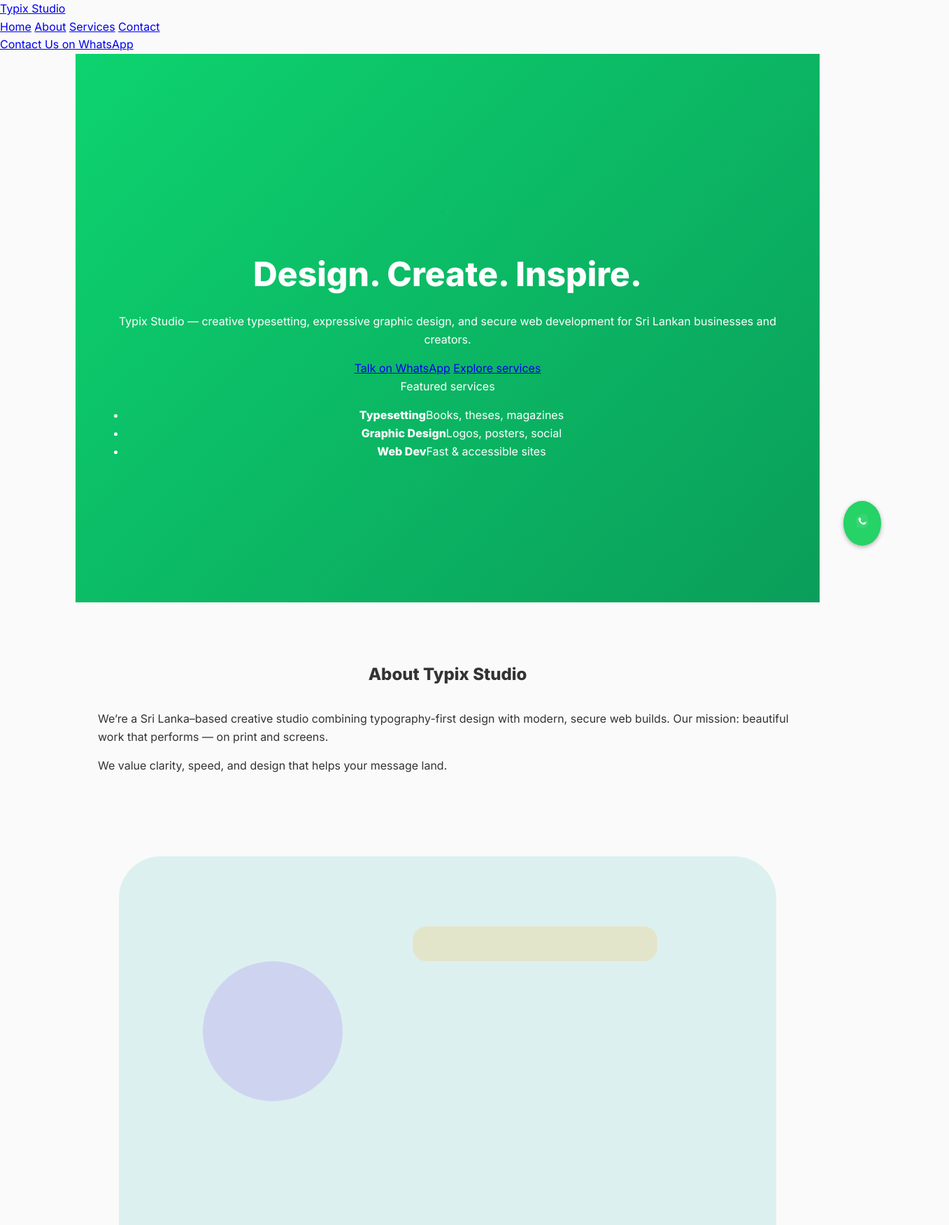
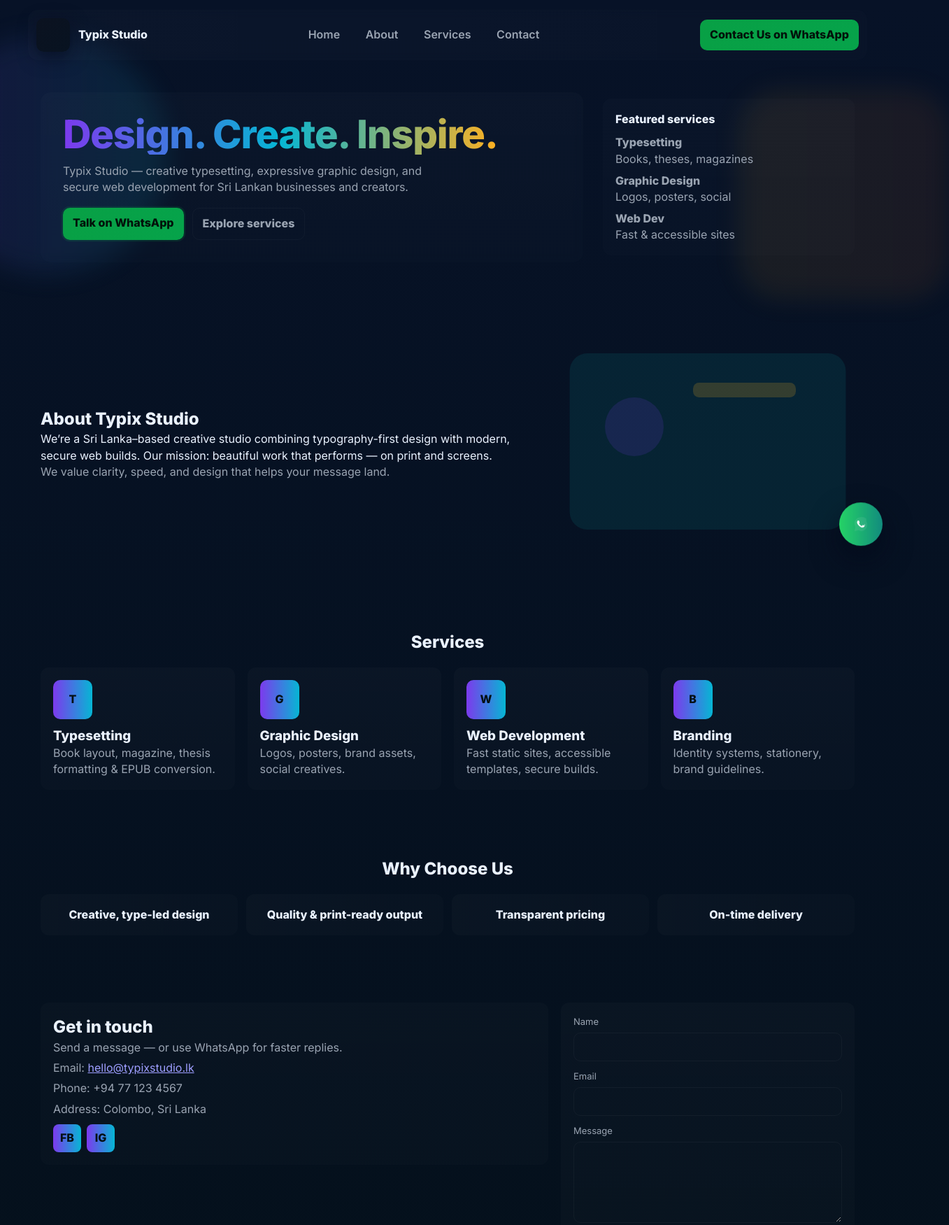
Before and after one commit to saniherath/typixstudio, a plain HTML site: page index.html in a window 1280 px wide. Shown: the top 1751 px of the page at 70% size, 1357 px wide, since content can reach past the window. Drawn offline with Linux system fonts and the light colour scheme.

Commit message:
Update style.css

```diff
--- a/style.css
+++ b/style.css
@@ -1,136 +1,119 @@
-/* ===== Global Styles ===== */
-body {
-  margin: 0;
-  font-family: 'Inter', sans-serif;
-  line-height: 1.6;
-  background: #fafafa;
-  color: #333;
+/* =========================
+   Typix Studio — Creative
+   style.css (separate file)
+   ========================= */
+
+/* ---- Vars ---- */
+:root{
+  --bg:#071227;
+  --card:#0b1220;
+  --muted:#9aa4b2;
+  --accent1:#7C3AED;
+  --accent2:#06B6D4;
+  --accent3:#FFB020;
+  --accent4:#08A045;
+  --glass: rgba(255,255,255,0.03);
+  --max-width:1200px;
+  --radius:14px;
+  font-family: 'Inter', system-ui, -apple-system, 'Segoe UI', Roboto, 'Helvetica Neue', Arial;
+  color-scheme: dark;
+  color: #eaf2ff;
 }
 
-/* ===== Navbar ===== */
-.navbar {
-  display: flex;
-  justify-content: space-between;
-  align-items: center;
-  padding: 1rem 2rem;
-  background: #111;
-  color: #fff;
-}
-.nav-links {
-  list-style: none;
-  display: flex;
-  gap: 1rem;
-}
-.nav-links a {
-  color: #fff;
-  text-decoration: none;
-  transition: color 0.3s;
-}
-.nav-links a:hover {
-  color: #0dd36f;
+/* ---- Reset & container ---- */
+*{box-sizing:border-box;margin:0;padding:0}
+html{scroll-behavior:smooth}
+body{background:linear-gradient(180deg,var(--bg),#04101a);font-family:var(--font);min-height:100vh;line-height:1.45;padding-bottom:80px}
+.container{width:100%;max-width:var(--max-width);margin:0 auto;padding:0 18px}
+
+/* ---- Topbar ---- */
+.topbar{position:sticky;top:14px;z-index:60}
+.nav-inner{display:flex;align-items:center;justify-content:space-between;gap:12px;padding:12px;border-radius:14px;background:linear-gradient(90deg, rgba(255,255,255,0.02), rgba(255,255,255,0.01));backdrop-filter:blur(6px)}
+.brand{display:flex;align-items:center;gap:12px;text-decoration:none;color:inherit}
+.logo{width:48px;height:48px;border-radius:10px;background:linear-gradient(135deg,var(--card),#081321);display:inline-grid;place-items:center;box-shadow:0 8px 26px rgba(2,6,23,0.6)}
+.brand-name{font-weight:700}
+.nav a{color:var(--muted);text-decoration:none;margin:0 8px;padding:8px;border-radius:8px;font-weight:600}
+.nav a:hover{color:#fff;background:var(--glass)}
+.nav-actions{display:flex;gap:8px}
+
+/* ---- Buttons ---- */
+.btn{display:inline-block;padding:10px 14px;border-radius:10px;text-decoration:none;font-weight:700}
+.btn-cta{background:linear-gradient(90deg,var(--accent4),#06a34a);color:#02120a}
+.btn-ghost{background:transparent;border:1px solid rgba(255,255,255,0.03);color:var(--muted)}
+.btn:hover{transform:translateY(-2px);transition:transform .18s ease}
+
+/* pulse for CTA */
+.pulse{animation:pulse 2.4s infinite}
+@keyframes pulse{0%{box-shadow:0 0 0 0 rgba(8,160,69,0.18)}70%{box-shadow:0 0 0 18px rgba(8,160,69,0)}100%{box-shadow:0 0 0 0 rgba(8,160,69,0)}}
+
+/* ---- Hero ---- */
+.hero{padding:60px 0 40px;position:relative;overflow:visible}
+.hero-bg-ornaments{position:absolute;inset:0;pointer-events:none}
+.orb{position:absolute;filter:blur(18px);transform:translate3d(0,0,0)}
+.orb-1{left:-8%;top:-6%;width:340px;height:340px}
+.orb-2{right:-6%;bottom:-4%;width:300px;height:300px}
+.hero-inner{display:grid;grid-template-columns:1fr 360px;gap:28px;align-items:center;position:relative}
+.hero-content{padding:32px;border-radius:14px;background:linear-gradient(180deg, rgba(255,255,255,0.02), rgba(255,255,255,0.01));backdrop-filter: blur(6px)}
+.hero-title{font-size:clamp(28px,5vw,56px);line-height:1.02;margin-bottom:12px;letter-spacing:-0.02em}
+#animatedTagline{background:linear-gradient(90deg,var(--accent1),var(--accent2),var(--accent3));-webkit-background-clip:text;background-clip:text;color:transparent;display:inline-block;animation:slideGrad 6s linear infinite}
+@keyframes slideGrad{0%{background-position:0%}50%{background-position:100%}100%{background-position:0%}}
+.hero-sub{color:var(--muted);max-width:56ch}
+.hero-ctas{display:flex;gap:12px;margin-top:18px}
+
+/* hero card */
+.hero-card{background:linear-gradient(180deg, rgba(255,255,255,0.015), rgba(255,255,255,0.01));padding:18px;border-radius:12px}
+.card-head{font-weight:700;margin-bottom:10px}
+.mini-services{list-style:none;display:flex;flex-direction:column;gap:8px}
+.mini-services li{display:flex;flex-direction:column;color:var(--muted)}
+
+/* ---- Sections ---- */
+.section{padding:48px 0}
+.center{text-align:center}
+.split{display:grid;grid-template-columns:1fr 420px;gap:28px;align-items:center}
+.split-art .illus{width:100%;height:auto;border-radius:12px}
+
+/* ---- services grid ---- */
+.services-grid{display:grid;grid-template-columns:repeat(auto-fit,minmax(220px,1fr));gap:18px;margin-top:18px}
+.service-card{background:linear-gradient(180deg, rgba(255,255,255,0.02), rgba(255,255,255,0.01));padding:18px;border-radius:12px;transition:transform .2s ease,box-shadow .2s ease;cursor:default}
+.service-card:focus,.service-card:hover{transform:translateY(-8px);box-shadow:0 18px 40px rgba(2,6,23,0.6)}
+.svc-icon{width:56px;height:56px;border-radius:10px;background:linear-gradient(90deg,var(--accent1),var(--accent2));display:grid;place-items:center;font-weight:800;color:#041014;margin-bottom:10px}
+
+/* ---- why ---- */
+.why-grid{display:grid;grid-template-columns:repeat(auto-fit,minmax(200px,1fr));gap:12px;margin-top:18px}
+.why-item{padding:18px;border-radius:12px;background:linear-gradient(90deg, rgba(255,255,255,0.02), rgba(255,255,255,0.01));text-align:center;font-weight:700}
+
+/* ---- contact ---- */
+.contact-grid{display:grid;grid-template-columns:1fr 420px;gap:18px;align-items:start}
+.contact-card{padding:18px;border-radius:12px;background:linear-gradient(180deg, rgba(255,255,255,0.015), rgba(255,255,255,0.01))}
+.contact-details p{color:var(--muted);margin:6px 0}
+.social-row{display:flex;gap:8px;margin-top:10px}
+.social-row a{display:inline-grid;place-items:center;padding:8px;border-radius:8px;background:linear-gradient(90deg,var(--accent1),var(--accent2));width:40px;height:40px;color:#041014;font-weight:700;text-decoration:none}
+
+/* contact form */
+.contact-form{padding:18px;border-radius:12px;background:linear-gradient(180deg, rgba(255,255,255,0.02), rgba(255,255,255,0.01))}
+.contact-form label{display:block;color:var(--muted);font-size:13px;margin-bottom:6px}
+.contact-form input, .contact-form textarea{width:100%;padding:12px;border-radius:10px;border:1px solid rgba(255,255,255,0.04);background:transparent;color:inherit;margin-bottom:12px}
+.hidden-input{position:absolute;left:-9999px;top:auto;opacity:0}
+
+/* form actions */
+.form-actions{display:flex;gap:12px;align-items:center}
+.small{font-size:13px}
+
+/* ---- footer ---- */
+.site-footer{margin-top:40px;padding:18px;border-radius:14px;background:linear-gradient(90deg,#04131a,#071827)}
+.footer-inner{display:flex;justify-content:space-between;align-items:center;gap:12px;color:var(--muted)}
+
+/* ---- whatsapp float ---- */
+.whatsapp-float{position:fixed;right:18px;bottom:18px;width:62px;height:62px;border-radius:50%;display:grid;place-items:center;background:linear-gradient(90deg,#25D366,#128C7E);box-shadow:0 18px 40px rgba(2,6,23,0.6);z-index:80;color:#fff;text-decoration:none;transform:translateY(0);animation:float 6s ease-in-out infinite}
+@keyframes float{0%{transform:translateY(0)}50%{transform:translateY(-8px)}100%{transform:translateY(0)}}
+
+/* ---- small screens ---- */
+@media(max-width:920px){
+  .hero-inner{grid-template-columns:1fr}
+  .split{grid-template-columns:1fr}
+  .contact-grid{grid-template-columns:1fr}
+  .nav{display:none}
 }
 
-/* ===== Hero Section ===== */
-.hero {
-  height: 90vh;
-  display: flex;
-  flex-direction: column;
-  justify-content: center;
-  align-items: center;
-  text-align: center;
-  background: linear-gradient(135deg, #0dd36f, #0a9e5a);
-  color: #fff;
-  padding: 2rem;
-}
-.hero h1 {
-  font-size: 3rem;
-  margin-bottom: 1rem;
-}
-.cta-btn {
-  background: #fff;
-  color: #0a9e5a;
-  padding: 0.8rem 1.5rem;
-  text-decoration: none;
-  border-radius: 8px;
-  font-weight: bold;
-}
-.cta-btn:hover {
-  background: #eee;
-}
-
-/* ===== Sections ===== */
-section {
-  padding: 4rem 2rem;
-  max-width: 1000px;
-  margin: auto;
-}
-h2 {
-  text-align: center;
-  margin-bottom: 2rem;
-}
-
-/* ===== Services ===== */
-.service-grid {
-  display: grid;
-  grid-template-columns: repeat(auto-fit, minmax(200px, 1fr));
-  gap: 1.5rem;
-}
-.service-card {
-  background: #fff;
-  padding: 1.5rem;
-  text-align: center;
-  border-radius: 10px;
-  box-shadow: 0 2px 6px rgba(0,0,0,0.1);
-}
-
-/* ===== Contact ===== */
-form {
-  display: flex;
-  flex-direction: column;
-  gap: 1rem;
-}
-form input, form textarea, form button {
-  padding: 0.8rem;
-  border: 1px solid #ccc;
-  border-radius: 6px;
-  font-size: 1rem;
-}
-form button {
-  background: #0a9e5a;
-  color: #fff;
-  cursor: pointer;
-}
-form button:hover {
-  background: #087548;
-}
-
-/* ===== Footer ===== */
-footer {
-  text-align: center;
-  padding: 1rem;
-  background: #111;
-  color: #fff;
-}
-.social-icons a {
-  margin: 0 0.5rem;
-  color: #0dd36f;
-  text-decoration: none;
-}
-
-/* ===== WhatsApp Floating Button ===== */
-.whatsapp-float {
-  position: fixed;
-  bottom: 20px;
-  right: 20px;
-  background: #25d366;
-  color: #fff;
-  font-size: 1.5rem;
-  padding: 0.8rem 1rem;
-  border-radius: 50%;
-  text-align: center;
-  text-decoration: none;
-  box-shadow: 0 2px 6px rgba(0,0,0,0.3);
-}
-.whatsapp-float:hover {
-  background: #1da851;
-}
+/* small muted text */
+.muted{color:var(--muted)}
```
